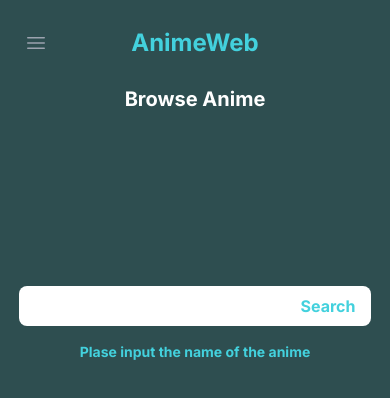
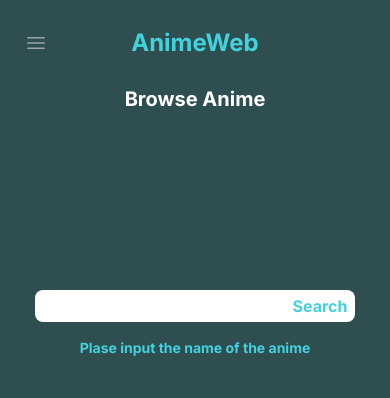
Before and after one commit to Fnrzz/AnimeWebV2, a Next.js app: page /browse in a window 390 px wide. Shown: the top 398 px of the page. Built offline with nearby package versions, Linux system fonts and the light colour scheme.

Commit message:
update Bug input Search

```diff
--- a/src/components/Search/index.jsx
+++ b/src/components/Search/index.jsx
@@ -16,13 +16,13 @@ const Search = ({ keyword }) => {
     <form onSubmit={heandleSearch}>
       <input
         type="text"
-        className="rounded-l-[8px]  px-[16px] py-[8px]  focus:outline-none"
+        className="rounded-l-[8px]  md:px-[16px] md:py-[8px] px-2 py-1  focus:outline-none"
         ref={searchRef}
         defaultValue={keyword}
       />
       <button
         type="submit"
-        className="bg-white px-[16px] py-[8px] rounded-r-[8px] text-mycolor-primary font-bold"
+        className="bg-white md:px-[16px] md:py-[8px] px-2 py-1 rounded-r-[8px] text-mycolor-primary font-bold"
         onClick={heandleSearch}
       >
         Search
```
